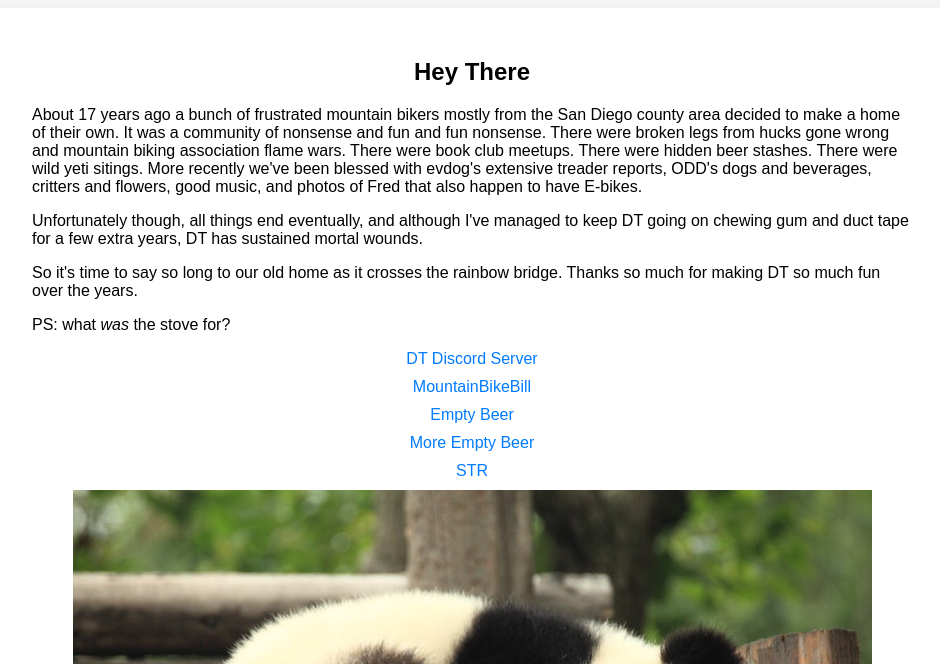
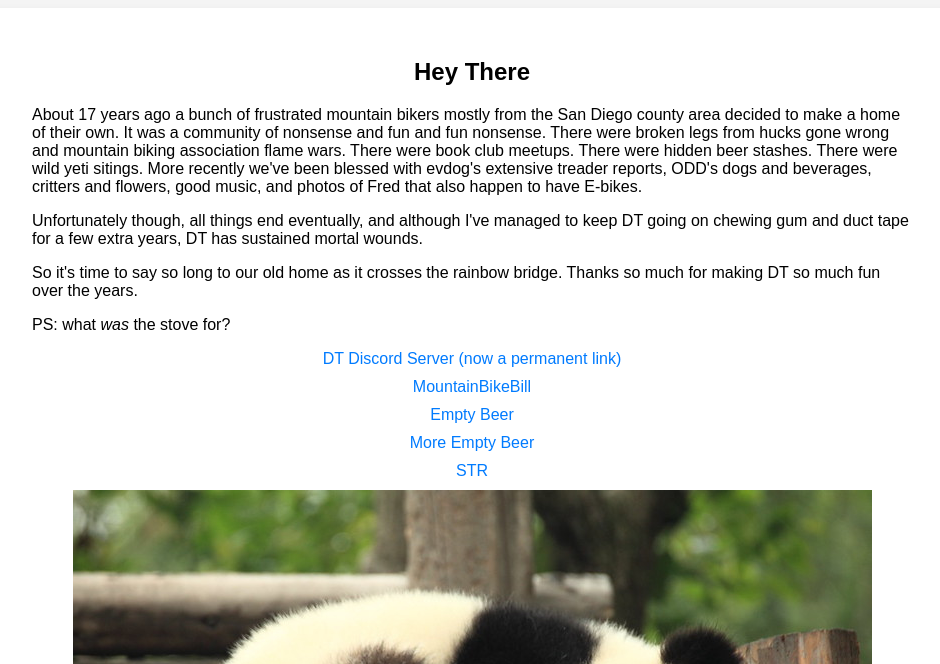
Before and after one commit to Ld00d/ripdt, a plain HTML site: page index.html in a window 1280 px wide. Shown: the part 136-800 px from the top of the page, without its empty margins (168-1108 px from the left). Drawn offline with Linux system fonts and the light colour scheme.

Commit message:
Update discord link

```diff
--- a/index.html
+++ b/index.html
@@ -72,7 +72,7 @@
     <p>So it's time to say so long to our old home as it crosses the rainbow bridge. Thanks so much for making DT so much fun over the years. </p>
     <p>PS: what <em>was</em> the stove for?</p>
     <div class="links">
-      <a href="https://discord.gg/2WbExcjm">DT Discord Server</a>
+      <a href="https://discord.gg/V7udN2jufd">DT Discord Server (now a permanent link)</a>
       <a href="https://mountainbikebill.com/index.htm">MountainBikeBill</a>
       <a href="https://www.mtbr.com/threads/is-dirttreaders-com-san-diegos-mountain-bashers.663382/">Empty Beer</a>
       <a href="https://www.mtbr.com/threads/is-dirtreaders-com-the-best-site-for-san-diego-based-riders.700342/">More Empty Beer</a>
```
